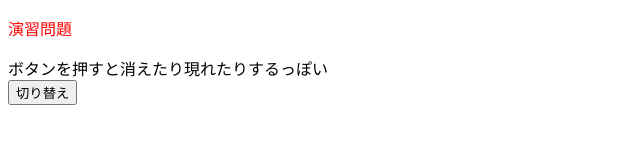
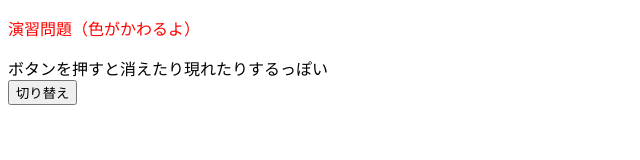
Before and after one commit to HoriuchiFubuki/web2-9, a plain HTML site: page index.html in a window 1280 px wide. Shown: the whole page, without its empty margins (0-640 px from the left). Drawn offline with nearby package versions, Linux system fonts and the light colour scheme.

Commit message:
Update index.html

```diff
--- a/index.html
+++ b/index.html
@@ -16,7 +16,7 @@
     </script>
     </head>
     <body>
-      <p>演習問題</p>
+      <p>演習問題（色がかわるよ）</p>
       <div id="target">ボタンを押すと消えたり現れたりするっぽい</div>
       <button id="toggle">切り替え</button>
       </body>
```
